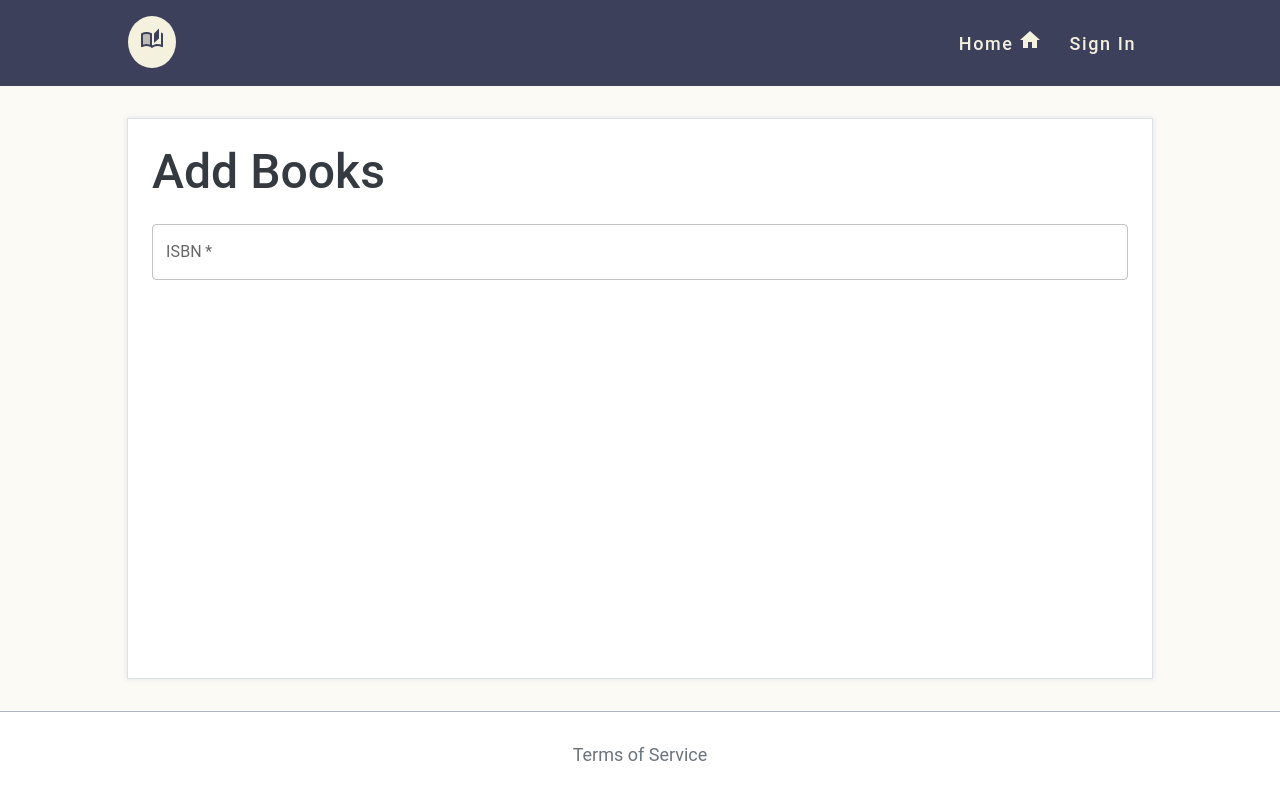
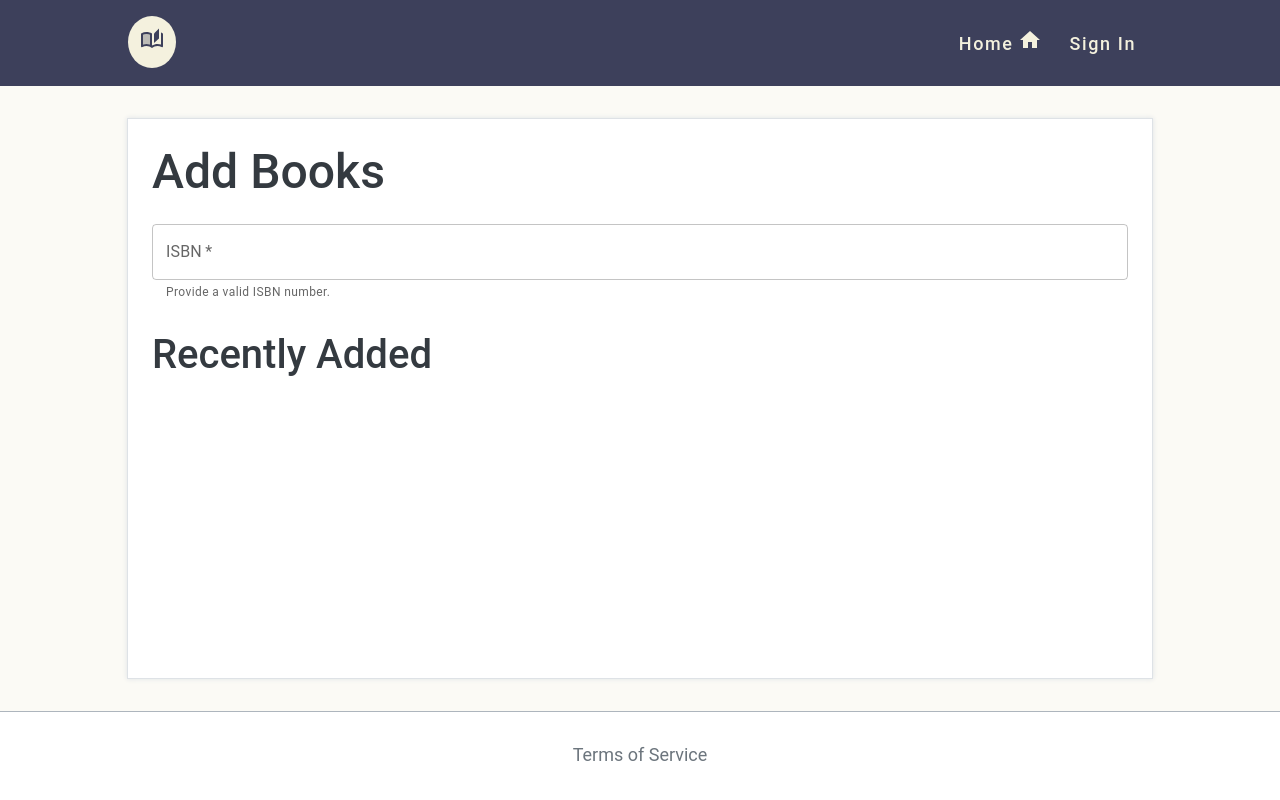
Before and after one commit to Sun-Mountain/shelf-esteem, a Next.js app: page /addBook in a window 1280 px wide. Built offline with nearby package versions, Linux system fonts and the light colour scheme; no server answers.

Commit message:
page styling

```diff
--- a/src/assets/style/_index.scss
+++ b/src/assets/style/_index.scss
@@ -10,6 +10,7 @@
 @import "components/main-nav.scss";
 
 // Pages
+@import "pages/book-form-page.scss";
 @import "pages/style-guide.scss";
 @import "pages/tos-page.scss";
 
--- a/src/assets/style/general.scss
+++ b/src/assets/style/general.scss
@@ -13,7 +13,7 @@ h1 {
 }
 
 h2 {
-  font-size: 2.75rem;
+  font-size: 2.5rem;
 }
 
 h3 {
--- /dev/null
+++ b/src/assets/style/pages/_book-form-page.scss
@@ -0,0 +1,3 @@
+.recently-added-container {
+  margin-top: 1.75rem;
+}
--- /dev/null
+++ b/src/components/Forms/AddBooksForm/RecentlyAdded.tsx
@@ -0,0 +1,13 @@
+interface RecentlyAddedProps {
+  isbnList: string[];
+}
+
+const RecentlyAdded = ({ isbnList }: RecentlyAddedProps) => {
+  return (
+    <div className="recently-added-container">
+      <h2>Recently Added</h2>
+    </div>
+  )
+}
+
+export default RecentlyAdded
--- a/src/components/Forms/AddBooksForm/TheBookForm.tsx
+++ b/src/components/Forms/AddBooksForm/TheBookForm.tsx
@@ -46,6 +46,10 @@ const TheBookForm = ({
         message: 'Invalid ISBN'
       });
     }
+
+    if (isbn === '') {
+      clearErrors('isbn');
+    }
   };
 
   return (
@@ -55,7 +59,7 @@ const TheBookForm = ({
           <div className="input-container">
             <FormTextField
               error={errors.isbn}
-              helperText={errors.isbn ? errors.isbn.message : ""}
+              helperText={errors.isbn ? errors.isbn.message : "Provide a valid ISBN number."}
               name="isbn"
               label="ISBN"
               required={true}
--- a/src/components/Forms/AddBooksForm/index.tsx
+++ b/src/components/Forms/AddBooksForm/index.tsx
@@ -2,6 +2,7 @@
 
 import { useEffect, useState } from "react";
 import TheBookForm from "./TheBookForm";
+import RecentlyAdded from "./RecentlyAdded";
 
 const AddBookForm = ({
   userId
@@ -11,7 +12,13 @@ const AddBookForm = ({
   const [isbnList, setIsbnList] = useState<string[]>([]);
 
   return (
-    <TheBookForm isbnList={isbnList} setIsbnList={setIsbnList} />
+    <>
+      <TheBookForm
+        isbnList={isbnList}
+        setIsbnList={setIsbnList}
+      />
+      <RecentlyAdded isbnList={isbnList} />
+    </>
   )
 }
 
--- a/src/components/UI/FormTextField.tsx
+++ b/src/components/UI/FormTextField.tsx
@@ -4,6 +4,7 @@ import { TextField } from "@mui/material";
 interface FormTextFieldProps {
   label: string;
   name: string;
+  helperText?: string;
   required?: boolean;
   type?: "text" | "password" | "number";
 }
@@ -11,6 +12,7 @@ interface FormTextFieldProps {
 const FormTextField = ({
   name,
   label,
+  helperText,
   required = false,
   type = "text",
 }: FormTextFieldProps) => {
@@ -27,7 +29,7 @@ const FormTextField = ({
         <TextField
           error={!!error}
           fullWidth
-          helperText={error ? error.message : null}
+          helperText={helperText}
           onChange={onChange}
           label={label}
           required={required}
```
